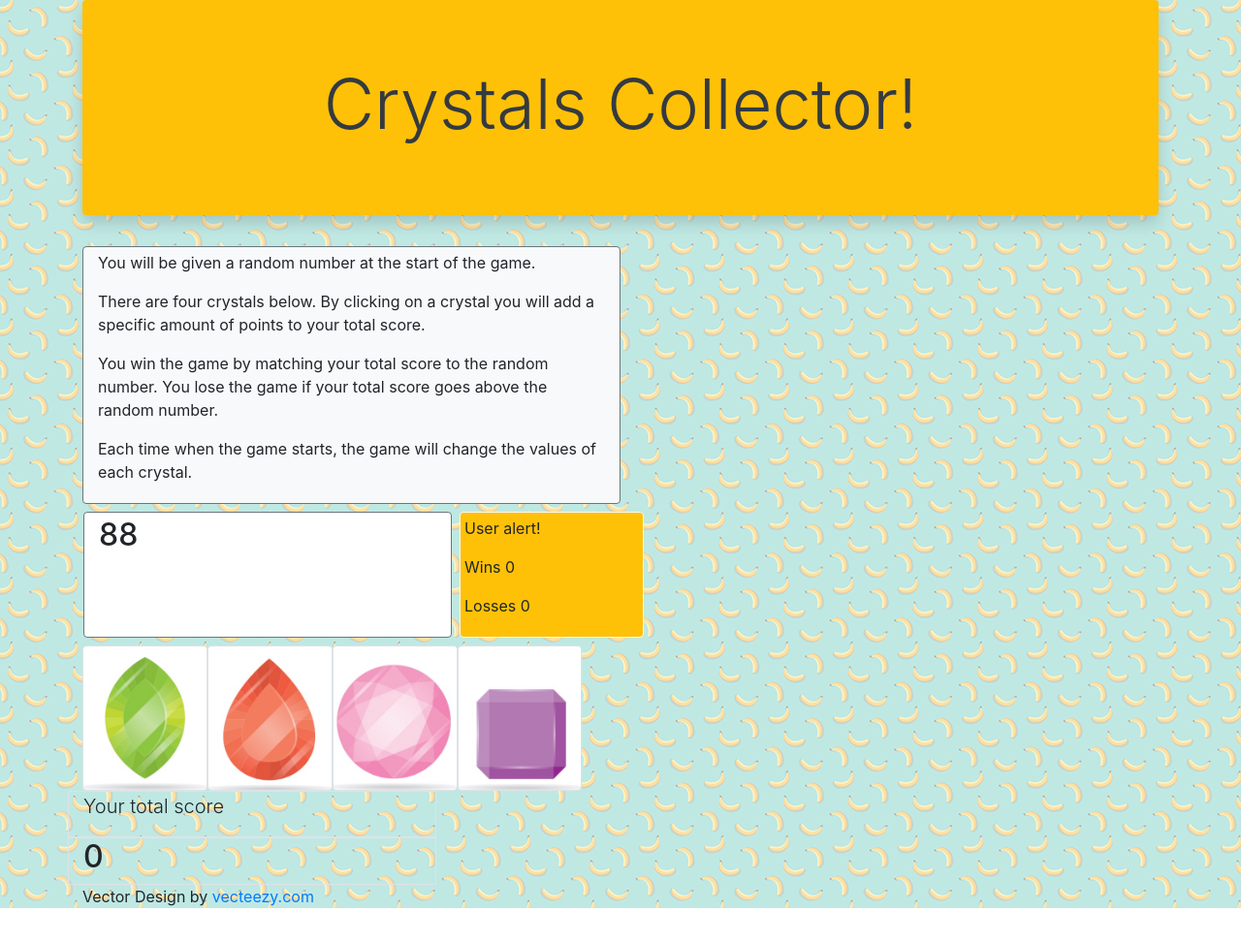
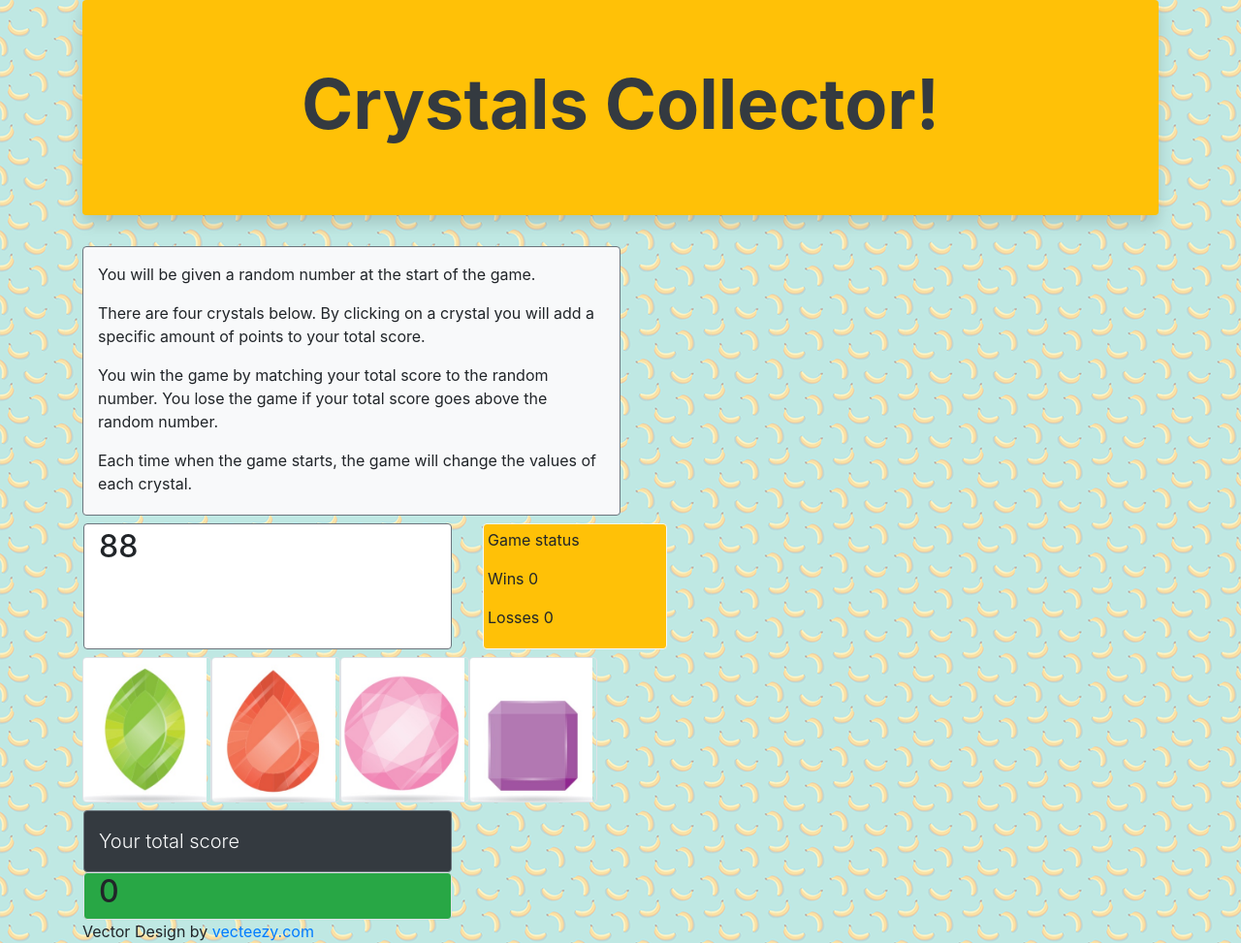
Before and after one commit to edfeld/unit-4-game, a plain HTML site: page index.html in a window 1280 px wide. Shown: the whole page at 97% size. Before the commit the page ends 937 px from the top, so only its background shows below. Drawn offline with nearby package versions, Linux system fonts and the light colour scheme.

Commit message:
more formatting clean up

```diff
--- a/assets/javascript/games.js
+++ b/assets/javascript/games.js
@@ -29,17 +29,10 @@ $(document).ready(function() {
                 $( this ).attr( "value", randNum);
                 console.log(this);
             })
-            // $( "input[value='Hot Fuzz']" )
-
-            // varCrystal.attr( "value", randNum);
-            // $( "li" ).each(function( index ) {
-            //     console.log( index + ": " + $( this ).text() );
-            //   });
-            // });
-
 
         }
     }
+
 
     if(!gameStarted) {
         theGame.resetGame();
@@ -61,22 +54,23 @@ $(document).ready(function() {
         $(".total-score").text(theGame.playerTotal.toString());
         if (theGame.playerTotal == theGame.targetNumber) {
             console.log(" You win!! ");
-            playerWins++;
+            theGame.playerWins++;
+            $("#wins").text(theGame.playerWins);
+            alert("You Won!!")
+            // $("#user-alert").text("You Won!!");
+            // $("#user-alert").delay(2000).text("New Game");
             theGame.resetGame();
-
         }
         else if(theGame.playerTotal > theGame.targetNumber) {
             console.log(" You lose")
-
-            theGame.playerlosses = parseInt($(".losses").text(), 10);
-            theGame.playerlosses++;
-
+            // theGame.playerlosses = parseInt($(".losses").text(), 10);
+            theGame.playerLosses++;
+            $("#losses").text(theGame.playerLosses)
+            alert("You Lost!!")
+            $("#user-alert").delay(220000).text("You Lost!");
+            // $("#user-alert").text("New Game");
             theGame.resetGame();
         }
-
-
-
-
 
     });
 
--- a/index.html
+++ b/index.html
@@ -14,44 +14,47 @@
     <div class="container">
         <div class="game-header jumbotron jumbotron-fluid rounded shadow text-dark bg-warning">
 
-            <h1 class="display-3 text-center">Crystals Collector!</h1>
+            <h1 class="display-3 text-center font-weight-bold">Crystals Collector!</h1>
             <!-- <p class="lead">This is a modified jumbotron that occupies
                             the entire horizontal space of its parent.</p> -->
 
         </div>
-        <div class="game-info row col-md-6 rounded border border-secondary py-1 ml-0 bg-light  mb-2">
+        <div class="game-info row col-md-6 rounded border border-secondary py-1 ml-0 bg-light  mb-2 pt-3">
             <p>You will be given a random number at the start of the game.</p>
             <p>There are four crystals below. By clicking on a crystal you will add a specific amount of points to your total score.</p>
             <p>You win the game by matching your total score to the random number. You lose the game if your total score goes above the random number. </p>
             <p>Each time when the game starts, the game will change the values of each crystal.</p>
         </div>
         <div class="row">
-
-            <div class="col-md-4 rounded border border-secondary py-1 ml-3 mb-2 bg-white">
+            <div class="col-md-4 rounded border border-secondary py-1 mr-3 mb-2 ml-3 bg-white">
+                <!-- The Target Number -->
                 <h2 class="random-target-num pl-0" >00</h2>
             </div>
-            <div class="col-md-2 border border-light rounded ml-2 pl-1 py-1 bg-warning mb-2">
-                <p>User alert!</p>
-                <p>Wins <span class="wins">0</span></p>
-                <p>Losses <span class="loses">0</span></p>
+            <div class="col-md-2 border border-light rounded ml-2 pl-1 py-1 bg-warning mb-2 mx-3">
+                <!-- User alerts, wins/losses -->
+                <p id="user-alert">Game status</p>
+                <p>Wins <span id="wins">0</span></p>
+                <p>Losses <span id="losses">0</span></p>
             </div>
         </div>
         <div class="row">
-            <div class=col-md-6>
-                <img class="gem rounded float-left border" src="assets/images/greenGem.jpg" alt="green Gem>" color="green">
-                <img class="gem rounded float-left border" src="assets/images/orangeGem.jpg" alt="orange Gem" color="orange">
-                <img class="gem rounded float-left border"
+            <div class="col-md-12 col-sm-12 pb-2 clearfix" >
+                <img class="gem rounded float-left border pr-1" src="assets/images/greenGem.jpg" alt="green Gem>" color="green">
+                <img class="gem rounded float-left border pr-1" src="assets/images/orangeGem.jpg" alt="orange Gem" color="orange">
+                <img class="gem rounded float-left border pr-1"
                 src="assets/images/pinkGem.jpg" alt="pink Gem" color="pink">
-                <img class="gem rounded float-left border" src="assets/images/purpleGem.jpg" alt="purple Gem" color="purple">
+                <img class="gem rounded float-left border pr-1" src="assets/images/purpleGem.jpg" alt="purple Gem" color="purple">
             </div>
         </div>
         <div class="row">
-            <div class="col-md-4 border lead">
+
+            <div class="col-md-4 border border-secondary rounded lead bg-dark text-light mx-3 pt-3">
                 <p>Your total score</p>
             </div>
         </div>
         <div class="row">
-                <div class="col-md-4 border">
+                <!-- User current total -->
+                <div class="col-md-4 border rounded  bg-success mx-3">
                     <h2 class="total-score" >0</h2>
                 </div>
             </div>
```
